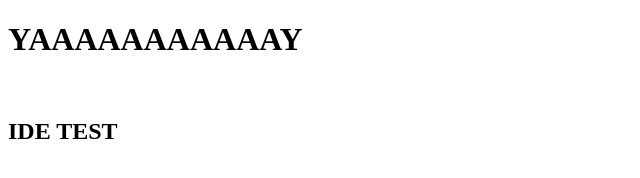
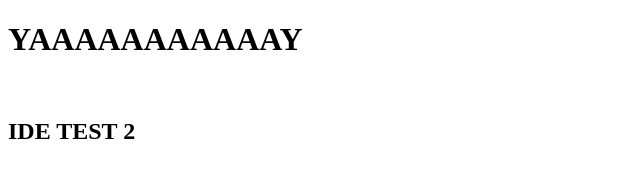
Before and after one commit to Masinac/my-first-site-test.github.io, a plain HTML site: page index.html in a window 1280 px wide. Shown: the full height of the page, 0-640 px from the left. Drawn offline with Linux system fonts and the light colour scheme.

Commit message:
IDE test 2

```diff
--- a/index.html
+++ b/index.html
@@ -6,7 +6,7 @@
     <body>
 
         <h1>YAAAAAAAAAAAY</h1> <br>
-        <h2>IDE TEST</h2>
+        <h2>IDE TEST 2</h2>
 
     </body>
 </html>
```
